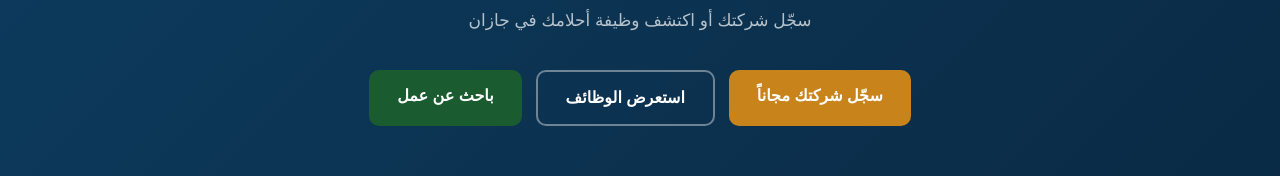
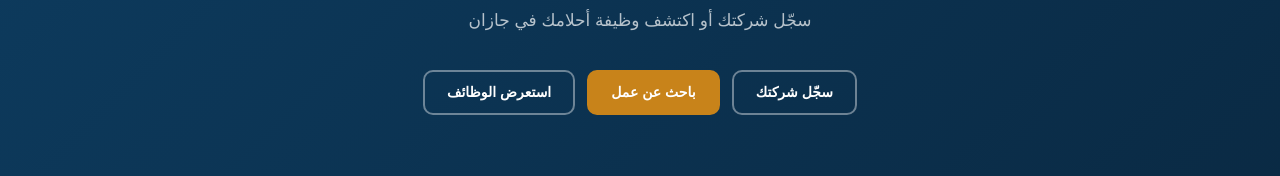
Before and after one commit to KHALIDx299/jaz-website, a Next.js app: page / in a window 1280 px wide. Shown: the part 1555-1731 px from the top of the page. Built offline with nearby package versions, Linux system fonts and the light colour scheme; no server answers; the database is empty.

Commit message:
redesign cta buttons

```diff
--- a/app/page.tsx
+++ b/app/page.tsx
@@ -116,7 +116,7 @@ export default function Home() {
     },
     {
       name: 'الجمعيات',
-      image: 'https://gpnkutppljklfwzmzhag.supabase.co/storage/v1/object/public/company-logos/d8acd985d8b9d98ad8a9-d8aed98ad8b1d98ad8a9.jpg',
+      image: 'https://gpnkutppljklfwzmzhag.supabase.co/storage/v1/object/public/company-logos/d8acd985d8b9d98ad8a9-d8aed98ad8b1d8a8d8a9.jpg',
       color: '#5B21B6',
       overlayColor: 'rgba(91,33,182,0.75)'
     }
@@ -291,10 +291,10 @@ export default function Home() {
       <section style={{background:'linear-gradient(135deg,#0D3B5E,#0A2A44)',padding:'80px 5%',textAlign:'center'}}>
         <h2 style={{fontSize:'clamp(22px,5vw,38px)',fontWeight:'800',color:'#fff',marginBottom:'12px'}}>ابدأ رحلتك مع JAZ اليوم</h2>
         <p style={{color:'rgba(255,255,255,.7)',fontSize:'17px',marginBottom:'36px'}}>سجّل شركتك أو اكتشف وظيفة أحلامك في جازان</p>
-        <div style={{display:'flex',gap:'14px',justifyContent:'center',flexWrap:'wrap'}}>
-          <a href="/add-company" style={{background:'#C8831A',color:'#fff',textDecoration:'none',padding:'14px 28px',borderRadius:'10px',fontSize:'16px',fontWeight:'700'}}>سجّل شركتك مجاناً</a>
-          <a href="/jobs" style={{background:'transparent',color:'#fff',border:'2px solid rgba(255,255,255,.4)',textDecoration:'none',padding:'14px 28px',borderRadius:'10px',fontSize:'16px',fontWeight:'700'}}>استعرض الوظائف</a>
-          <a href="/seekers" style={{background:'#1A5C30',color:'#fff',textDecoration:'none',padding:'14px 28px',borderRadius:'10px',fontSize:'16px',fontWeight:'700'}}>باحث عن عمل</a>
+        <div style={{display:'flex',gap:'12px',justifyContent:'center',flexWrap:'wrap'}}>
+          <a href="/add-company" style={{background:'transparent',color:'#fff',border:'2px solid rgba(255,255,255,.4)',textDecoration:'none',padding:'10px 22px',borderRadius:'10px',fontSize:'14px',fontWeight:'700'}}>سجّل شركتك</a>
+          <a href="/seekers" style={{background:'#C8831A',color:'#fff',border:'2px solid #C8831A',textDecoration:'none',padding:'10px 22px',borderRadius:'10px',fontSize:'14px',fontWeight:'700'}}>باحث عن عمل</a>
+          <a href="/jobs" style={{background:'transparent',color:'#fff',border:'2px solid rgba(255,255,255,.4)',textDecoration:'none',padding:'10px 22px',borderRadius:'10px',fontSize:'14px',fontWeight:'700'}}>استعرض الوظائف</a>
         </div>
       </section>
 
```
